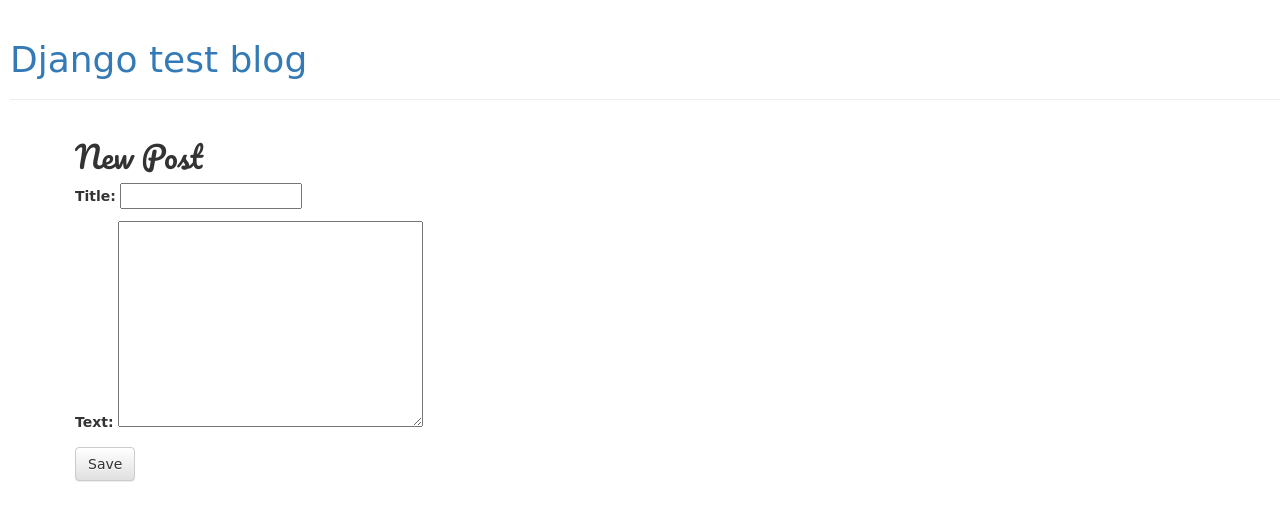
After one commit to TheOneWhoBlame/my-first-blog, a Django app: page /post/new/ in a window 1280 px wide. The commit adds this page. Shown: the top 521 px of the page. Run offline with Django 3.2, Linux system fonts and the light colour scheme; some libraries are stand-ins or nearby versions; some web fonts are replaced.

Commit message:
Adding and Editing plus Change IDE

```diff
--- /dev/null
+++ b/blog/forms.py
@@ -0,0 +1,8 @@
+from django import forms
+from .models import Post
+
+class PostForm(forms.ModelForm):
+
+    class Meta:
+        model = Post
+        fields = ('title', 'text',)
--- a/blog/static/css/blog.css
+++ b/blog/static/css/blog.css
@@ -2,10 +2,12 @@ BODY {
 	padding-left:10px;
 	font-family: 'Neucha', cursive;
 }
+H2 {
+    font-family: 'Pacifico', cursive;
+}
 H2 A {
 	text-decoration:none;
 	color:red;
-	font-family: 'Pacifico', cursive;
 }
 H2 A:hover {
 	text-decoration:none;
@@ -15,10 +17,6 @@ H2 A:hover {
 	font-family: 'Neucha', cursive;
 	font-size:12pt;
 	font-weight:300;
-}
-.page-header {
-	//background-color:orange;
-	//padding: 20px;
 }
 #logo {
     margin-bottom: -100px;
--- a/blog/templates/blog/base.html
+++ b/blog/templates/blog/base.html
@@ -9,6 +9,9 @@
 </head>
 <body>
     <div class="page-header">
+        {% if user.is_authenticated %}
+            <a href="{% url 'post_new' %}" class="top-menu"><span class="glyphicon glyphicon-plus"></span></a>
+        {% endif %}
         <h1><a href="/">Django test blog</a></h1>
     </div>
     <div class="content container">
--- a/blog/templates/blog/post_detail.html
+++ b/blog/templates/blog/post_detail.html
@@ -7,7 +7,10 @@
 				{{ post.published_date }}
 			</div>
 		{% endif %}
-		<h2>{{ post.title }}</h2>
+        {% if user.is_authenticated %}
+            <a class="btn btn-default" href="{% url 'post_edit' pk=post.pk %}"><span class="glyphicon glyphicon-pencil"></span></a>
+		{% endif %}
+        <h2>{{ post.title }}</h2>
 		<p>{{ post.text|linebreaksbr }}</p>
 	</div>
 {% endblock %}
--- /dev/null
+++ b/blog/templates/blog/post_edit.html
@@ -0,0 +1,9 @@
+{% extends 'blog/base.html' %}
+
+{% block content %}
+    <h2>New Post</h2>
+    <form method="POST" class="post-form"> {% csrf_token %}
+        {{ form.as_p }}
+        <button type="submit" class="save btn btn-default">Save</button>
+    </form>
+{% endblock %}
--- a/blog/urls.py
+++ b/blog/urls.py
@@ -2,6 +2,8 @@ from django.conf.urls import url
 from . import views
 
 urlpatterns = [
-	url(r'^$', views.post_list, name='post_list'),
-	url(r'^post/(?P<pk>\d+)/$', views.post_detail, name='post_detail'),
+    url(r'^$', views.post_list, name='post_list'),
+    url(r'^post/(?P<pk>\d+)/$', views.post_detail, name='post_detail'),
+    url(r'^post/new/$', views.post_new, name='post_new'),
+    url(r'^post/(?P<pk>\d+)/edit/$', views.post_edit, name='post_edit'),
 ]
--- a/blog/views.py
+++ b/blog/views.py
@@ -1,12 +1,44 @@
 from django.shortcuts import render, get_object_or_404
 from django.utils import timezone
 from .models import Post
+from .forms import PostForm
+from django.shortcuts import redirect
 
-# Create your views here.
+
 def post_list(request):
-	posts = Post.objects.all().order_by('published_date')
-	return render(request, 'blog/post_list.html', {'posts': posts})
+    posts = Post.objects.all().order_by('published_date')
+    return render(request, "blog/post_list.html", {"posts": posts})
+
 
 def post_detail(request, pk):
-	post = get_object_or_404(Post, pk=pk)
-	return render(request, 'blog/post_detail.html', {'post': post})
+    post = get_object_or_404(Post, pk=pk)
+    return render(request, "blog/post_detail.html", {"post": post})
+
+
+def post_new(request):
+    if request.method == "POST":
+        form = PostForm(request.POST)
+        if form.is_valid():
+            post = form.save(commit=False)
+            post.author = request.user
+            post.published_date = timezone.now()
+            post.save()
+            return redirect('post_detail', pk=post.pk)
+    else:
+        form = PostForm()
+    return render(request, "blog/post_edit.html", {"form": form})
+
+
+def post_edit(request, pk):
+    post = get_object_or_404(Post, pk=pk)
+    if request.method == "POST":
+        form = PostForm(request.POST, instance=post)
+        if form.is_valid():
+            post = form.save(commit=False)
+            post.author = request.user
+            post.published_date = timezone.now()
+            post.save()
+            return redirect('post_detail', pk=post.pk)
+    else:
+        form = PostForm(instance=post)
+    return render(request, 'blog/post_edit.html', {'form': form})
```
Also changed, not shown: other parts of blog/static/css/blog.css (+0 -38 lines).
